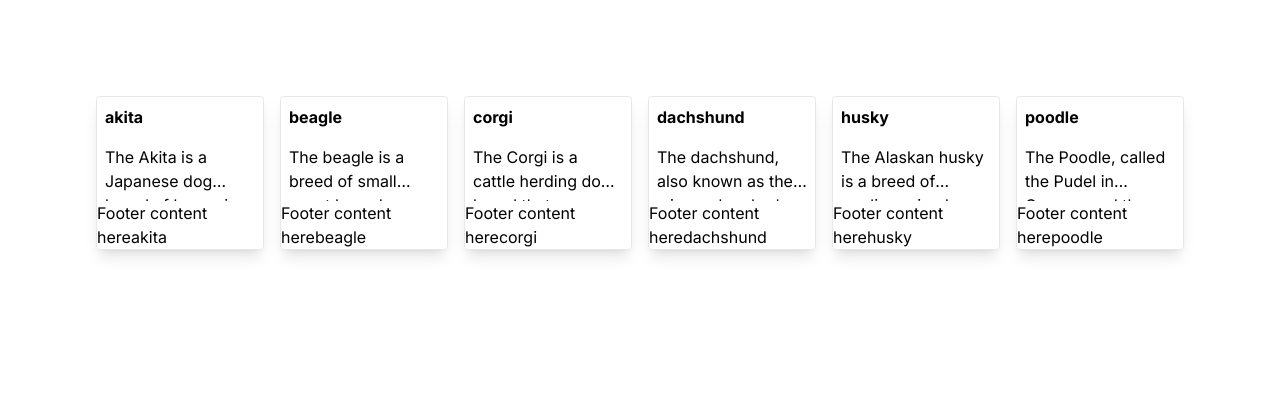
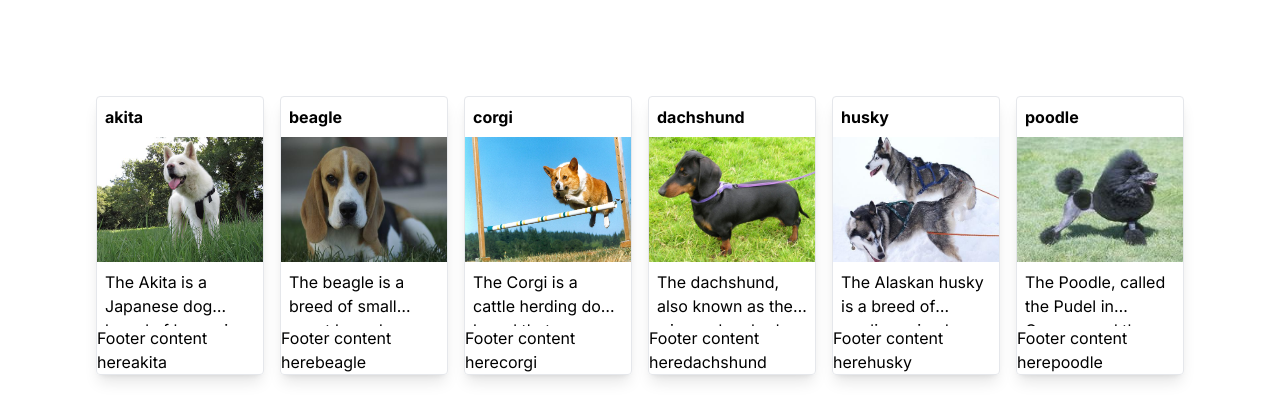
Before and after one commit to sjmitch-git/fluid, a Next.js app: page / in a window 1280 px wide. Shown: the top 420 px of the page. Built offline with nearby package versions, Linux system fonts and the light colour scheme.

Commit message:
Chromatic

```diff
--- a/package.json
+++ b/package.json
@@ -14,7 +14,7 @@
 		"prettier": "prettier --write .",
 		"storybook": "storybook dev -p 6006",
 		"build-storybook": "storybook build",
-		"chromatic": "npx chromatic --exit-zero-on-changes"
+		"chromatic": "chromatic --only-changed --untraced=package.json --untraced=yarn.lock --exit-zero-on-changes"
 	},
 	"dependencies": {
 		"@types/node": "20.6.0",
--- a/src/styles/components/ui/card.css
+++ b/src/styles/components/ui/card.css
@@ -13,7 +13,7 @@
 		}
 
 		.card-image {
-			@apply relative;
+			@apply relative aspect-[4/3];
 		}
 	}
 }
```
Also changed, not shown: 2 other files (tests, documents, lock files or other folders).
